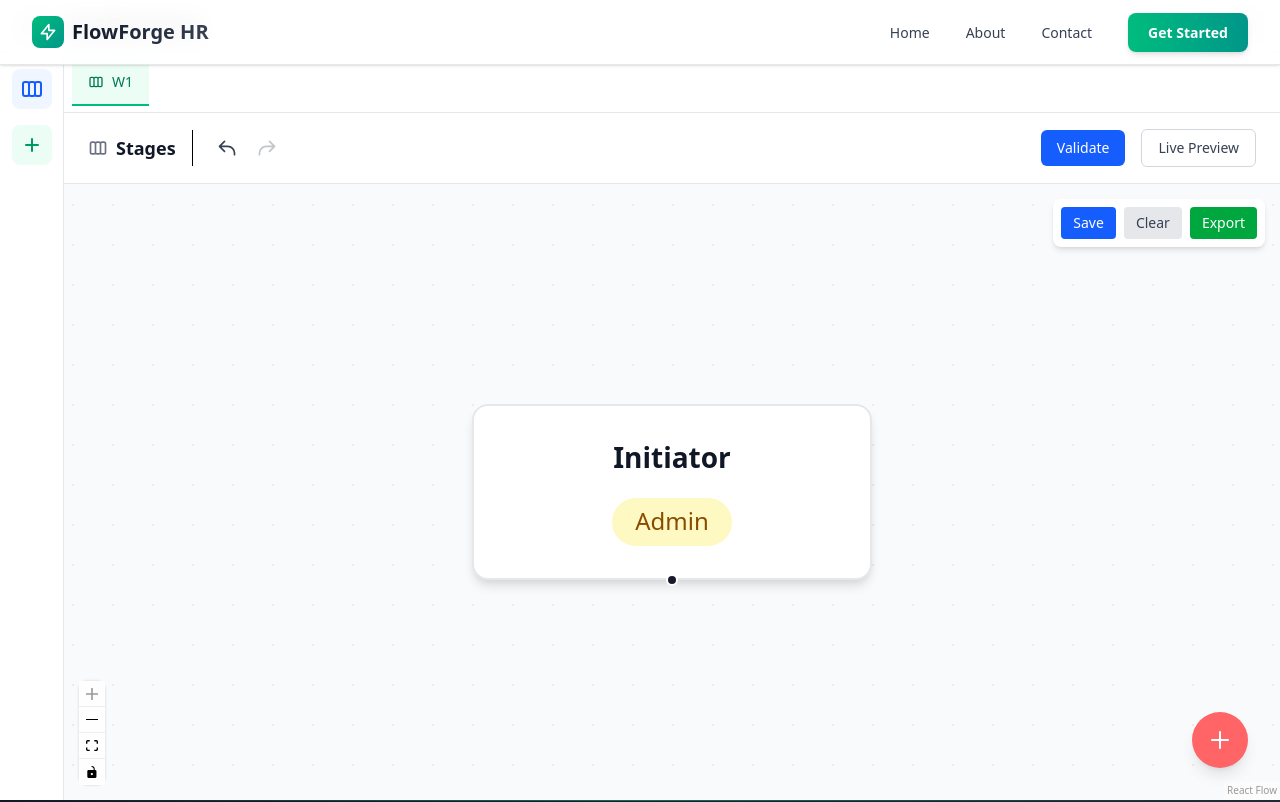
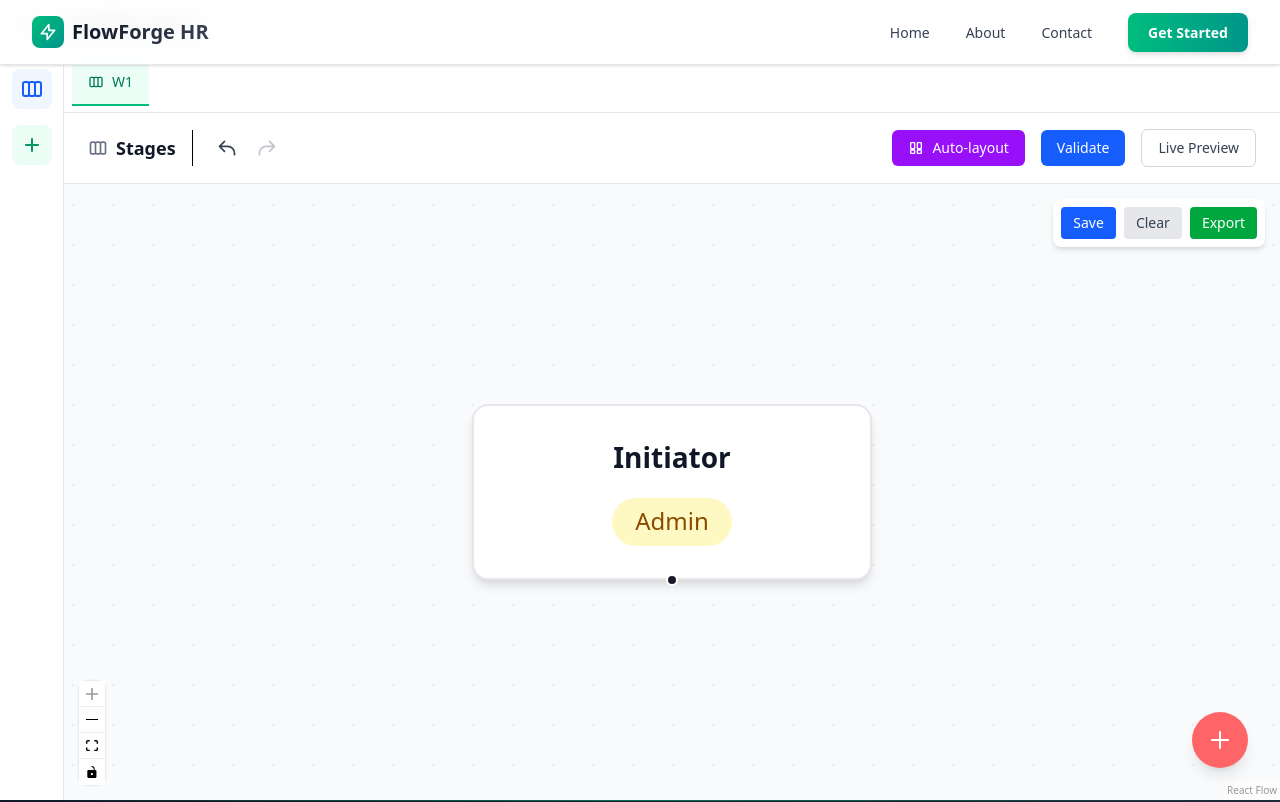
Before and after one commit to Chandra-Sekhar-Dutta/HR-Workflow-Designer-Module, a React (Vite) app in the folder client/: page /workflow-builder in a window 1280 px wide. Shown: the top 802 px of the page. Built offline with nearby package versions, Linux system fonts and the light colour scheme.

Commit message:
added auto-layout

```diff
--- a/client/src/pages/WorkflowBuilder.jsx
+++ b/client/src/pages/WorkflowBuilder.jsx
@@ -260,6 +260,100 @@ const WorkflowBuilder = () => {
     }))
   }, [activeWorkspaceId])
 
+  // Auto-layout function
+  const autoLayout = React.useCallback(() => {
+    setWorkspaces(prev => prev.map(w => {
+      if (w.id === activeWorkspaceId) {
+        const layoutNodes = [...w.nodes]
+        const layoutEdges = [...w.edges]
+
+        // Build adjacency list
+        const adjacencyList = {}
+        layoutNodes.forEach(node => {
+          adjacencyList[node.id] = []
+        })
+        layoutEdges.forEach(edge => {
+          if (adjacencyList[edge.source]) {
+            adjacencyList[edge.source].push(edge.target)
+          }
+        })
+
+        // Find start nodes (nodes with no incoming edges)
+        const incomingCount = {}
+        layoutNodes.forEach(node => {
+          incomingCount[node.id] = 0
+        })
+        layoutEdges.forEach(edge => {
+          incomingCount[edge.target] = (incomingCount[edge.target] || 0) + 1
+        })
+
+        const startNodes = layoutNodes.filter(node => incomingCount[node.id] === 0)
+
+        // BFS to arrange nodes in levels
+        const levels = []
+        const visited = new Set()
+        const queue = startNodes.map(node => ({ node, level: 0 }))
+
+        while (queue.length > 0) {
+          const { node, level } = queue.shift()
+
+          if (visited.has(node.id)) continue
+          visited.add(node.id)
+
+          if (!levels[level]) levels[level] = []
+          levels[level].push(node)
+
+          const children = adjacencyList[node.id] || []
+          children.forEach(childId => {
+            const childNode = layoutNodes.find(n => n.id === childId)
+            if (childNode && !visited.has(childId)) {
+              queue.push({ node: childNode, level: level + 1 })
+            }
+          })
+        }
+
+        // Position nodes
+        const horizontalSpacing = 250
+        const verticalSpacing = 150
+        const startX = 100
+        const startY = 100
+
+        const positionedNodes = layoutNodes.map(node => {
+          let levelIndex = -1
+          let positionInLevel = -1
+
+          levels.forEach((level, idx) => {
+            const pos = level.findIndex(n => n.id === node.id)
+            if (pos !== -1) {
+              levelIndex = idx
+              positionInLevel = pos
+            }
+          })
+
+          if (levelIndex === -1) {
+            return node // Keep original position if not found in levels
+          }
+
+          const levelWidth = levels[levelIndex].length
+          const x = startX + positionInLevel * horizontalSpacing
+          const y = startY + levelIndex * verticalSpacing
+
+          return {
+            ...node,
+            position: { x, y }
+          }
+        })
+
+        return {
+          ...w,
+          nodes: positionedNodes
+        }
+      }
+      return w
+    }))
+    setTimeout(saveToHistory, 0)
+  }, [activeWorkspaceId, saveToHistory])
+
   // Undo function
   const undo = useCallback(() => {
     const workspaceHistory = history[activeWorkspaceId]
@@ -436,6 +530,16 @@ const WorkflowBuilder = () => {
             </div>
             <div className="flex items-center gap-4">
               <button
+                onClick={autoLayout}
+                className="px-4 py-2 bg-purple-600 text-white rounded-md hover:bg-purple-700 transition-colors text-sm font-medium flex items-center gap-2"
+                title="Automatically arrange nodes"
+              >
+                <svg className="w-4 h-4" fill="none" stroke="currentColor" viewBox="0 0 24 24">
+                  <path strokeLinecap="round" strokeLinejoin="round" strokeWidth="2" d="M4 5a1 1 0 011-1h4a1 1 0 011 1v7a1 1 0 01-1 1H5a1 1 0 01-1-1V5zM14 5a1 1 0 011-1h4a1 1 0 011 1v7a1 1 0 01-1 1h-4a1 1 0 01-1-1V5zM4 16a1 1 0 011-1h4a1 1 0 011 1v3a1 1 0 01-1 1H5a1 1 0 01-1-1v-3zM14 16a1 1 0 011-1h4a1 1 0 011 1v3a1 1 0 01-1 1h-4a1 1 0 01-1-1v-3z"/>
+                </svg>
+                Auto-layout
+              </button>
+              <button
                 onClick={() => setIsValidationOpen(true)}
                 className="px-4 py-2 bg-blue-600 text-white rounded-md hover:bg-blue-700 transition-colors text-sm font-medium"
               >
```
